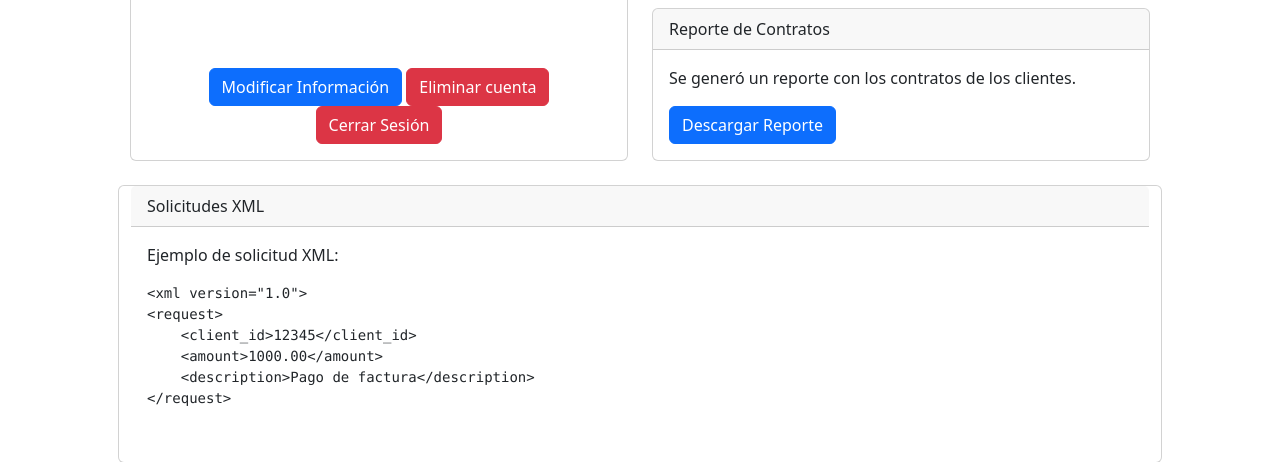
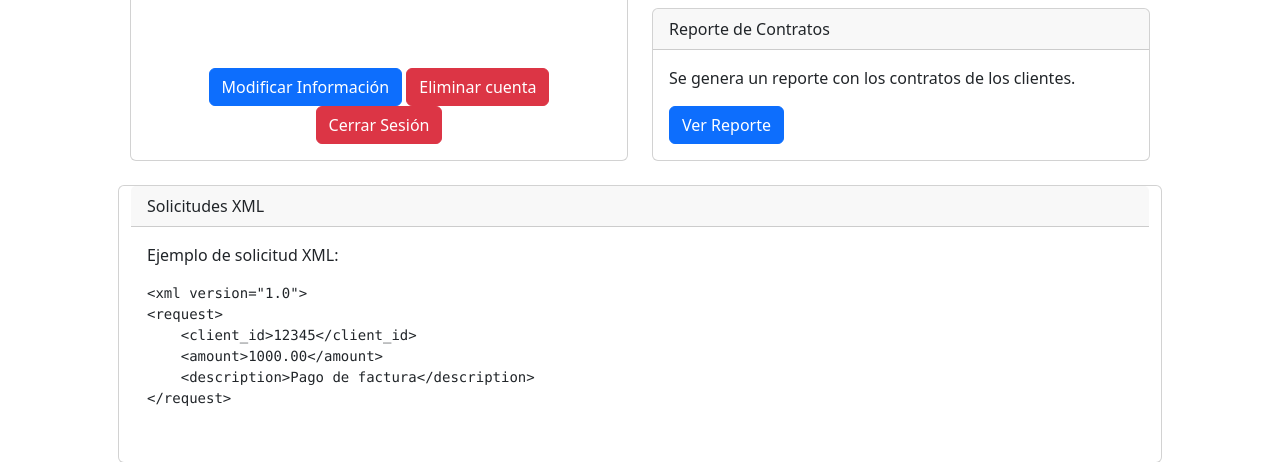
Before and after one commit to ardila-jonathan/ProyectoPatones, a Django app: template ChibchaWeb/chibchaweb_django/templates/distribuidor.html in a window 1280 px wide. Shown: the part 276-738 px from the top of the page. Run offline with Django 4.2, Linux system fonts and the light colour scheme; the template is opened without the code that fills it, so the values that code supplies are empty; some libraries are stand-ins or nearby versions.

Commit message:
Pequeñas correcciones

```diff
--- a/ChibchaWeb/Cliente/models.py
+++ b/ChibchaWeb/Cliente/models.py
@@ -64,7 +64,7 @@ class SitioWeb(models.Model):
     clienteId = models.ForeignKey(Cliente, on_delete=models.CASCADE)
     nombreDominio = models.CharField(verbose_name="dominio", blank=True, max_length=30)
     fechaSolicitud = models.DateField(verbose_name="Fecha desolicitud",null=True, blank=True, max_length=10)
-
+    tiempoHosteo = models.IntegerField(verbose_name="tiempoHosteo", blank=False, null=True)
 
 class Ticket(models.Model):
     ticketiId = models.AutoField(primary_key=True)
@@ -79,9 +79,11 @@ class Dominio(models.Model):
     estado = models.CharField(blank=False, verbose_name="estadoDominio",max_length=15, default="Sin usar")
     nombreDominio = models.CharField(blank=False,verbose_name="nombreDominio",max_length=100)
     extensionDominio = models.ForeignKey(ExtensionDominio, on_delete=models.CASCADE)
+    tiempoPropiedad = models.IntegerField(verbose_name="tiempoPropiedad", blank=False, null=True)
+    fechaSolicitud = models.DateField(verbose_name="fechaSolicitud",null=True, blank=True, max_length=10)
 
     class Meta:
         ordering = ('nombreDominio',)
 
     def __str__(self) -> str:
-        return self.nombreDominio
+        return self.nombreDominio + self.extensionDominio.extensionDominio
--- a/ChibchaWeb/chibchaweb_django/templates/distribuidor.html
+++ b/ChibchaWeb/chibchaweb_django/templates/distribuidor.html
@@ -1,15 +1,13 @@
-{% extends 'index.html' %}
-
-{% load static %}
-
-{% block content %}
+{% extends 'index.html' %} {% load static %} {% block content %}
 <!DOCTYPE html>
 <html lang="es">
-
   <head>
-    <meta charset="UTF-8">
-    <meta name="viewport" content="width=device-width, initial-scale=1.0">
-    <link rel="stylesheet" href="https://cdn.jsdelivr.net/npm/bootstrap@5.3.0/dist/css/bootstrap.min.css">
+    <meta charset="UTF-8" />
+    <meta name="viewport" content="width=device-width, initial-scale=1.0" />
+    <link
+      rel="stylesheet"
+      href="https://cdn.jsdelivr.net/npm/bootstrap@5.3.0/dist/css/bootstrap.min.css"
+    />
     <title>Dashboard del Distribuidor</title>
   </head>
 
@@ -20,19 +18,27 @@
           <div class="card d-flex flex-column h-100">
             <div class="card-header">Información del Distribuidor</div>
             <div class="card-body d-flex flex-column">
-                        <p><strong>Distribuidor: </strong>{{distribuidor.nombreDistribuidor}}</p>
+              <p>
+                <strong>Distribuidor: </strong
+                >{{distribuidor.nombreDistribuidor}}
+              </p>
               <p><strong>Categoria: </strong>{{distribuidor.categoria}}</p>
               <p><strong>Comisión: </strong>{{distribuidor.comision}}</p>
 
               <div class="mt-auto text-center">
                 <!-- Utiliza la clase 'mt-auto' para mover los botones hacia la parte inferior -->
-                            <a class="btn btn-primary" href="{% url 'editarDistribuidor' distribuidor.usuario_id %}">
+                <a
+                  class="btn btn-primary"
+                  href="{% url 'editarDistribuidor' distribuidor.usuario_id %}"
+                >
                   Modificar Información
                 </a>
                 <a class="btn btn-danger" href="{% url 'eliminarUsuario' %}">
                   Eliminar cuenta
                 </a>
-                            <a href="{% url 'cerrarSesion' %}" class="btn btn-danger">Cerrar Sesión</a>
+                <a href="{% url 'cerrarSesion' %}" class="btn btn-danger"
+                  >Cerrar Sesión</a
+                >
               </div>
             </div>
           </div>
@@ -48,8 +54,8 @@
           <div class="card mt-2">
             <div class="card-header">Reporte de Contratos</div>
             <div class="card-body">
-                        <p>Se generó un reporte con los contratos de los clientes.</p>
-                        <a href="#" class="btn btn-primary">Descargar Reporte</a>
+              <p>Se genera un reporte con los contratos de los clientes.</p>
+              <a href="#" class="btn btn-primary">Ver Reporte</a>
             </div>
           </div>
         </div>
@@ -66,15 +72,14 @@
     &lt;amount&gt;1000.00&lt;/amount&gt;
     &lt;description&gt;Pago de factura&lt;/description&gt;
 &lt;/request&gt;
-                        </pre>
+                        </pre
+            >
           </div>
         </div>
-
       </div>
     </div>
 
     <script src="https://cdn.jsdelivr.net/npm/bootstrap@5.3.0/dist/js/bootstrap.min.js"></script>
   </body>
-
 </html>
 {% endblock %}
--- a/ChibchaWeb/chibchaweb_django/templates/dominio.html
+++ b/ChibchaWeb/chibchaweb_django/templates/dominio.html
@@ -46,15 +46,15 @@
         {% if dominios.count > 0 %}
         {% for dominio in dominios %}
         {% if dominio.extensionDominio.extensionDominio == extension.extensionDominio %}
-        <td>No</td>
+        <td>Sí</td>
         <td><button class="btn" disabled> Registrar</button></td>
         {% else %}
-        <td>Sí</td>
+        <td>No</td>
         <td><button class="btn" id="{{extension.pk}}" onclick="enviarDominio(this.id)"> Registrar</button></td>
         {% endif %}
         {% endfor %}
         {% else %}
-        <td>Sí</td>
+        <td>No</td>
         <td><button class="btn" id="{{extension.pk}}" onclick="enviarDominio(this.id)"> Registrar</button></td>
         {% endif %}
       </tr>
```
Also changed, not shown: ChibchaWeb/Cliente/migrations/0012_dominio_fechasolicitud_dominio_tiempopropiedad_and_more.py (added). Lines whose indentation alone changed are shown as unchanged.
